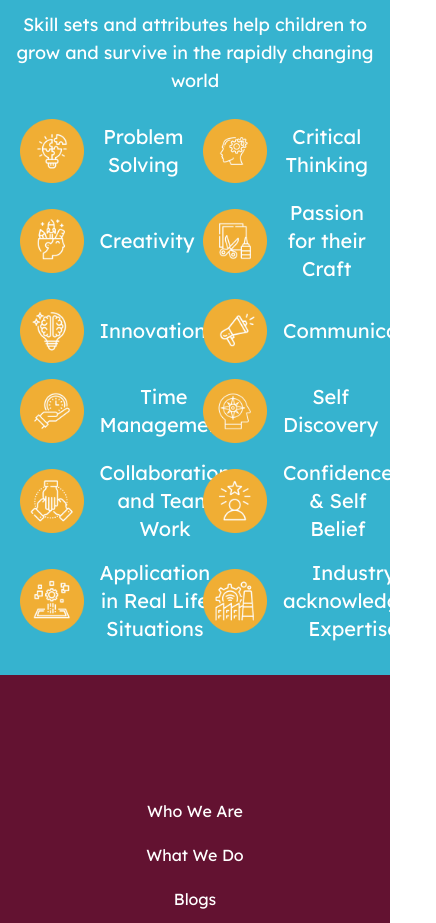
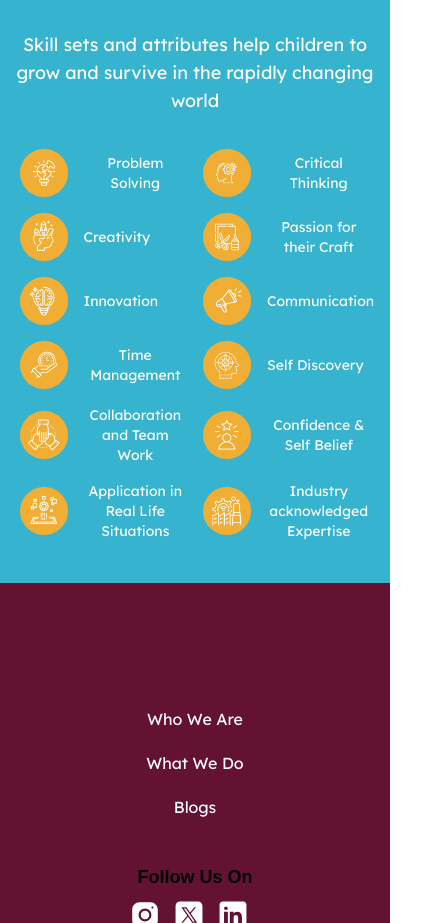
Before and after one commit to abhinavreddy05/HappyTinkering, a plain HTML site: page what.html in a window 390 px wide. Shown: the part 4760-5683 px from the top of the page, 436 px wide, since content can reach past the window. Drawn offline with nearby package versions, Linux system fonts and the light colour scheme; a web font is replaced by a local one.

Commit message:
innovate done

```diff
--- a/what.html
+++ b/what.html
@@ -285,85 +285,85 @@
         <div class="grid grid-cols-2 md:grid-cols-4 gap-4 justify-evenly align-middle mx-auto w-[90vw]">
 
             <div class="max-w-[200px] text-center flex justify-start gap-4" style="align-items: center;">
-                <img class="w-16" src="./assets/what-grid/what-grid-1.png" alt="">
-                <p class="text-white text-xl">
+                <img class="w-12 md:w-16" src="./assets/what-grid/what-grid-1.png" alt="">
+                <p class="text-white text-sm md:text-xl">
                     Problem Solving
                 </p>
             </div>
 
             <div class="max-w-[200px] text-center flex justify-start gap-4" style="align-items: center;">
-                <img class="w-16" src="./assets/what-grid/what-grid-2.png" alt="">
-                <p class="text-white text-xl">
+                <img class="w-12 md:w-16" src="./assets/what-grid/what-grid-2.png" alt="">
+                <p class="text-white text-sm md:text-xl">
                     Critical Thinking
                 </p>
             </div>
 
             <div class="max-w-[200px] text-center flex justify-start gap-4" style="align-items: center;">
-                <img class="w-16" src="./assets/what-grid/what-grid-3.png" alt="">
-                <p class="text-white text-xl">
+                <img class="w-12 md:w-16" src="./assets/what-grid/what-grid-3.png" alt="">
+                <p class="text-white text-sm md:text-xl">
                     Creativity
                 </p>
             </div>
 
             <div class="max-w-[200px] text-center flex justify-start gap-4" style="align-items: center;">
-                <img class="w-16" src="./assets/what-grid/what-grid-4.png" alt="">
-                <p class="text-white text-xl">
+                <img class="w-12 md:w-16" src="./assets/what-grid/what-grid-4.png" alt="">
+                <p class="text-white text-sm md:text-xl">
                     Passion for their Craft
                 </p>
             </div>
 
             <div class="max-w-[200px] text-center flex justify-start gap-4" style="align-items: center;">
-                <img class="w-16" src="./assets/what-grid/what-grid-5.png" alt="">
-                <p class="text-white text-xl">
+                <img class="w-12 md:w-16" src="./assets/what-grid/what-grid-5.png" alt="">
+                <p class="text-white text-sm md:text-xl">
                     Innovation
                 </p>
             </div>
 
             <div class="max-w-[200px] text-center flex justify-start gap-4" style="align-items: center;">
-                <img class="w-16" src="./assets/what-grid/what-grid-6.png" alt="">
-                <p class="text-white text-xl">
+                <img class="w-12 md:w-16" src="./assets/what-grid/what-grid-6.png" alt="">
+                <p class="text-white text-sm md:text-xl">
                     Communication
                 </p>
             </div>
 
             <div class="max-w-[200px] text-center flex justify-start gap-4" style="align-items: center;">
-                <img class="w-16" src="./assets/what-grid/what-grid-7.png" alt="">
-                <p class="text-white text-xl">
+                <img class="w-12 md:w-16" src="./assets/what-grid/what-grid-7.png" alt="">
+                <p class="text-white text-sm md:text-xl">
                     Time Management
                 </p>
             </div>
 
             <div class="max-w-[200px] text-center flex justify-start gap-4" style="align-items: center;">
-                <img class="w-16" src="./assets/what-grid/what-grid-8.png" alt="">
-                <p class="text-white text-xl">
+                <img class="w-12 md:w-16" src="./assets/what-grid/what-grid-8.png" alt="">
+                <p class="text-white text-sm md:text-xl">
                     Self Discovery
                 </p>
             </div>
 
             <div class="max-w-[200px] text-center flex justify-start gap-4" style="align-items: center;">
-                <img class="w-16" src="./assets/what-grid/what-grid-9.png" alt="">
-                <p class="text-white text-xl">
+                <img class="w-12 md:w-16" src="./assets/what-grid/what-grid-9.png" alt="">
+                <p class="text-white text-sm md:text-xl">
                     Collaboration and Team Work
                 </p>
             </div>
 
             <div class="max-w-[200px] text-center flex justify-start gap-4" style="align-items: center;">
-                <img class="w-16" src="./assets/what-grid/what-grid-10.png" alt="">
-                <p class="text-white text-xl">
+                <img class="w-12 md:w-16" src="./assets/what-grid/what-grid-10.png" alt="">
+                <p class="text-white text-sm md:text-xl">
                     Confidence & Self Belief
                 </p>
             </div>
 
             <div class="max-w-[200px] text-center flex justify-start gap-4" style="align-items: center;">
-                <img class="w-16" src="./assets/what-grid/what-grid-11.png" alt="">
-                <p class="text-white text-xl">
+                <img class="w-12 md:w-16" src="./assets/what-grid/what-grid-11.png" alt="">
+                <p class="text-white text-sm md:text-xl">
                     Application in Real Life Situations
                 </p>
             </div>
 
             <div class="max-w-[200px] text-center flex justify-start gap-4" style="align-items: center;">
-                <img class="w-16" src="./assets/what-grid/what-grid-12.png" alt="">
-                <p class="text-white text-xl">
+                <img class="w-12 md:w-16" src="./assets/what-grid/what-grid-12.png" alt="">
+                <p class="text-white text-sm md:text-xl">
                     Industry acknowledged Expertise
                 </p>
             </div>
```
Also changed, not shown: about.html (+1 -1 lines), blogs.html (+1 -1 lines), innovate.html (+16 -8 lines), assets/blue-semi.png (added), 2 other files.
